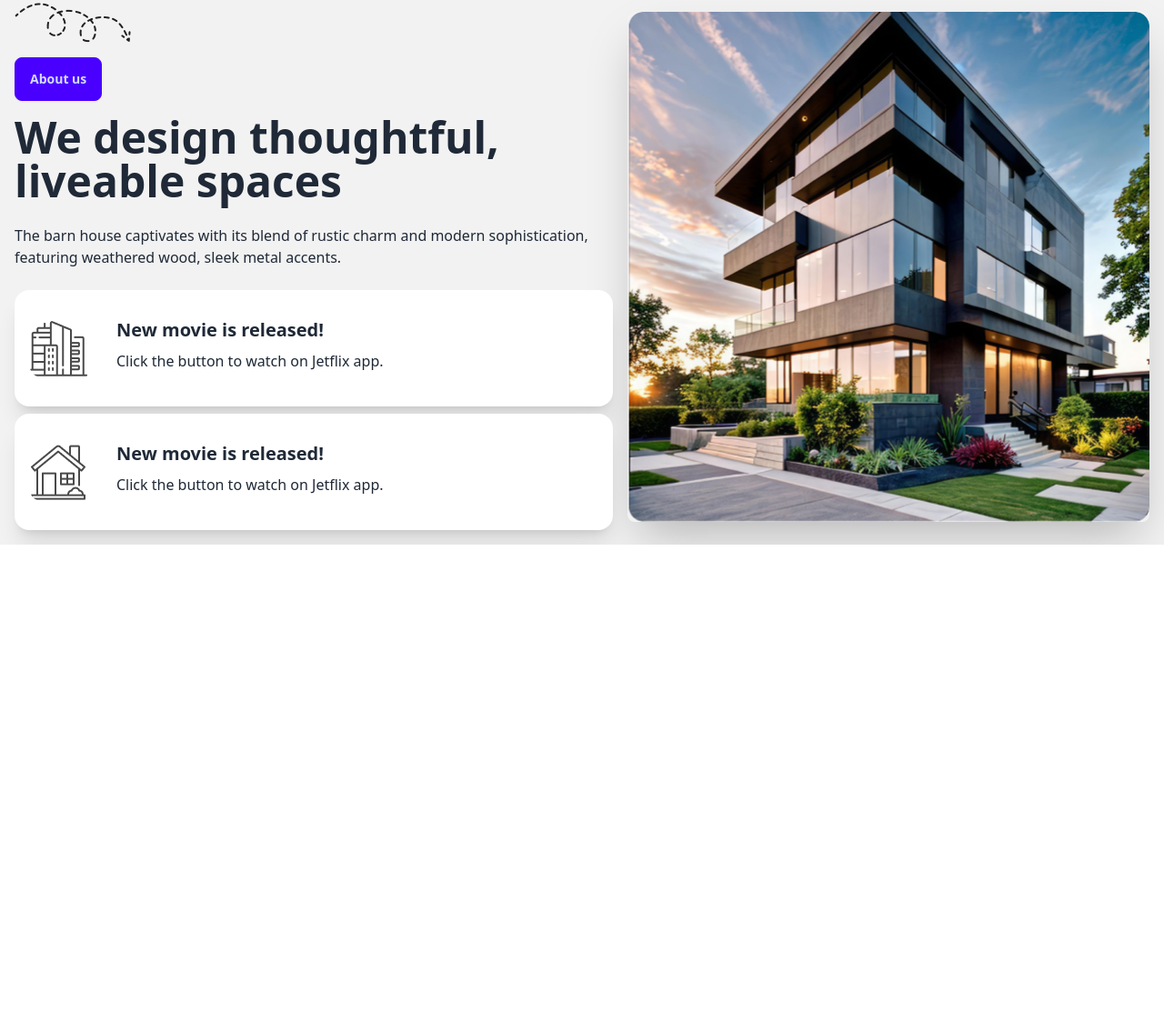
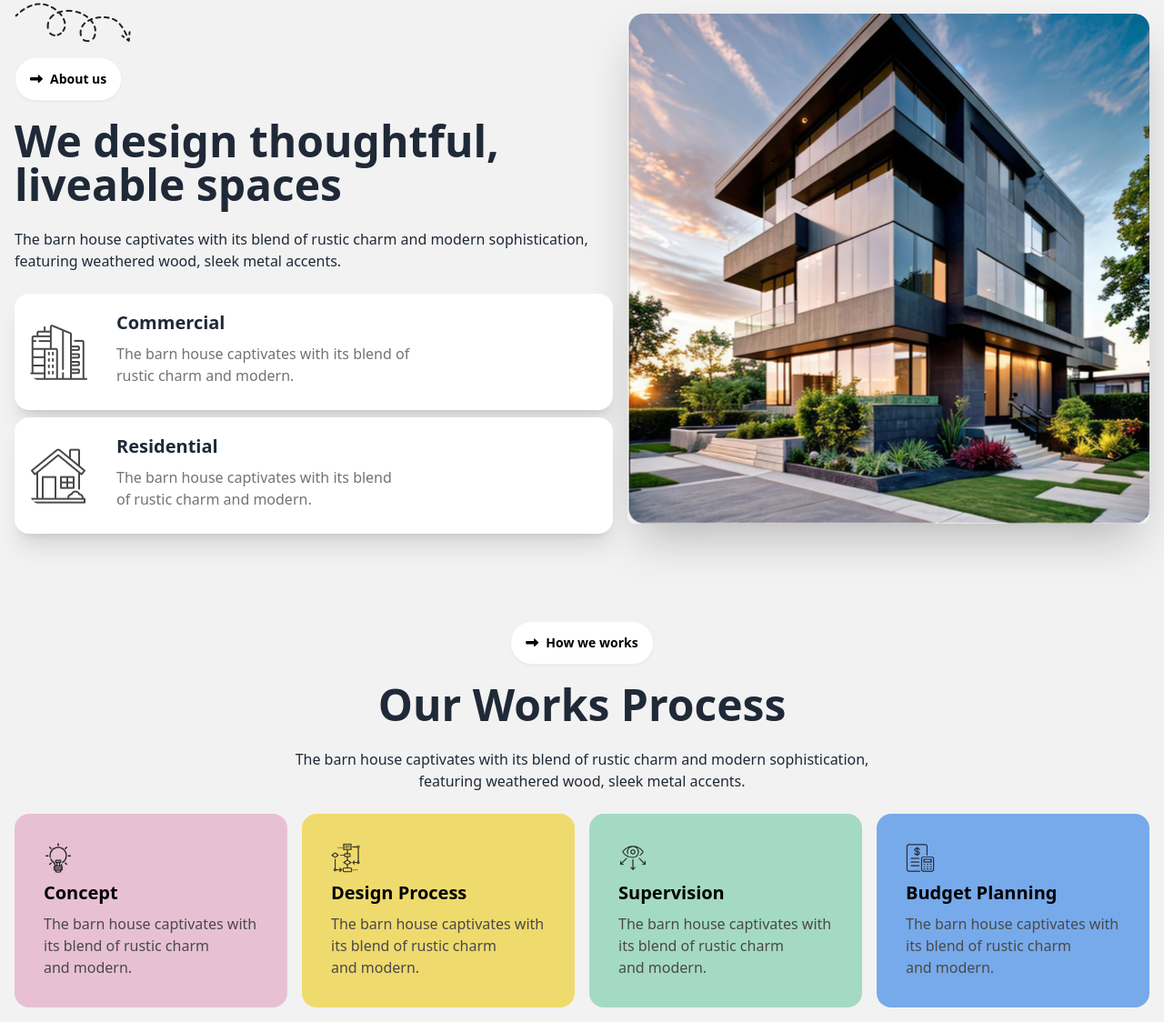
Before and after one commit to sharoj57/Ass-3, a plain HTML site: page index.html in a window 1280 px wide. Shown: the part 847-1971 px from the top of the page at 91% size. Before the commit the page ends 1446 px from the top, so only its background shows below. Drawn offline with nearby package versions, Linux system fonts and the light colour scheme.

Commit message:
added the entire part that I do now

```diff
--- a/index.html
+++ b/index.html
@@ -119,7 +119,7 @@
 </header>
 
 <!-- Main Part -->
-<section>
+<section class="">
     <div class="hero  bg-base-200 ">
         <div class="hero-content flex-col-reverse lg:flex-row-reverse">
           <img
@@ -127,7 +127,7 @@
             class=" rounded-lg shadow-2xl" />
           <div>
             <img class="hidden lg:block mb-4" src="assets/Vector.png" alt="">
-            <button class="btn btn-primary mb-4">About us</button>
+            <button class="btn bg-white text-black rounded-3xl mb-5"> <i class="fa-solid fa-right-long"></i>About us</button>
             <h1 class="text-5xl font-bold">We design thoughtful, liveable spaces</h1>
             <p class="py-6">
                 The barn house captivates with its blend of rustic charm and
@@ -142,8 +142,8 @@
                     alt="Movie" />
                 </figure>
                 <div class="card-body">
-                  <h2 class="card-title">New movie is released!</h2>
-                  <p>Click the button to watch on Jetflix app.</p>
+                  <h2 class="card-title">Commercial</h2>
+                  <p class="text-[#737373]">The barn house captivates with its blend of <br> rustic charm and modern.</p>
                   <div class="card-actions justify-end">
 
                   </div>
@@ -157,8 +157,8 @@
                     alt="Movie" />
                 </figure>
                 <div class="card-body">
-                  <h2 class="card-title">New movie is released!</h2>
-                  <p>Click the button to watch on Jetflix app.</p>
+                  <h2 class="card-title">Residential</h2>
+                  <p class="text-[#737373]">The barn house captivates with its blend <br>of rustic charm and modern.</p>
                   <div class="card-actions justify-end">
 
                   </div>
@@ -168,6 +168,77 @@
           </div>
         </div>
       </div>
-</section>
+
+
+
+
+
+             </div>
+
+
+          </div>
+           </div>
+
+
+
+                </div>
+              </div>
+        </div>
+
+
+      </div>
+ </section>
+
+ <!-- Card Part -->
+<!-- Work Process Part -->
+<section class="">
+  <div class="hero bg-base-200 ">
+      <div class="hero-content text-center">
+        <div class=" mt-16">
+          <button class="btn bg-white text-black rounded-3xl mb-5"> <i class="fa-solid fa-right-long"></i>How we works</button>
+          <h1 class="text-5xl font-bold">Our Works Process</h1>
+          <p class="py-6">
+              The barn house captivates with its blend of rustic charm and modern sophistication,<br> featuring weathered wood, sleek metal accents.
+          </p>
+
+
+          <div class="flex flex-col lg:flex-row gap-4">
+
+            <div class="card bg-[#E7C1D3] text-primary-content ">
+              <div class="card-body">
+                <img class="w-8 " src="assets/concept.png" alt="">
+                <h2 class="card-title text-left font-bold text-black">Concept</h2>
+                <p class="text-left text-[#494949]">The barn house captivates with its blend of rustic charm <br> and modern.</p>
+              </div>
+            </div>
+
+            <div class="card bg-[#EFDA6E] text-primary-content ">
+               <div class="card-body">
+                <img class="w-8 " src="assets/flow-chart.png" alt="">
+                <h2 class="card-title text-left font-bold text-black">Design Process</h2>
+                <p class="text-left text-[#494949]">The barn house captivates with its blend of rustic charm <br> and modern.</p>
+              </div>
+            </div>
+
+            <div class="card bg-[#A4DAC3] text-primary-content ">
+              <div class="card-body">
+                <img class="w-8 " src="assets/vision.png" alt="">
+                <h2 class="card-title text-left font-bold text-black">Supervision</h2>
+                <p class="text-left text-[#494949]">The barn house captivates with its blend of rustic charm <br> and modern.</p>
+              </div>
+            </div>
+            <div class="card bg-[#77AAEA] text-primary-content ">
+              <div class="card-body">
+                <img class="w-8 " src="assets/budget-planning.png" alt="">
+                <h2 class="card-title text-left font-bold text-black">Budget Planning</h2>
+                <p class="text-left text-[#494949]">The barn house captivates with its blend of rustic charm <br> and modern.</p>
+
+                </div>
+              </div>
+            </div>
+
+
+          </div>
+
 </body>
 </html>
```
